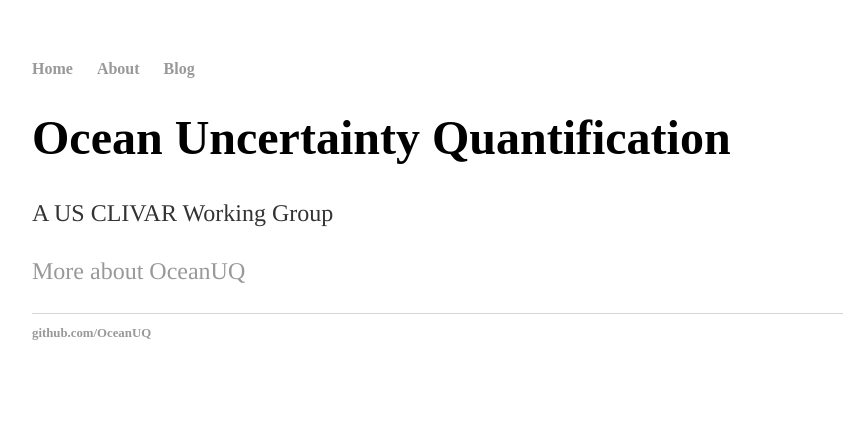
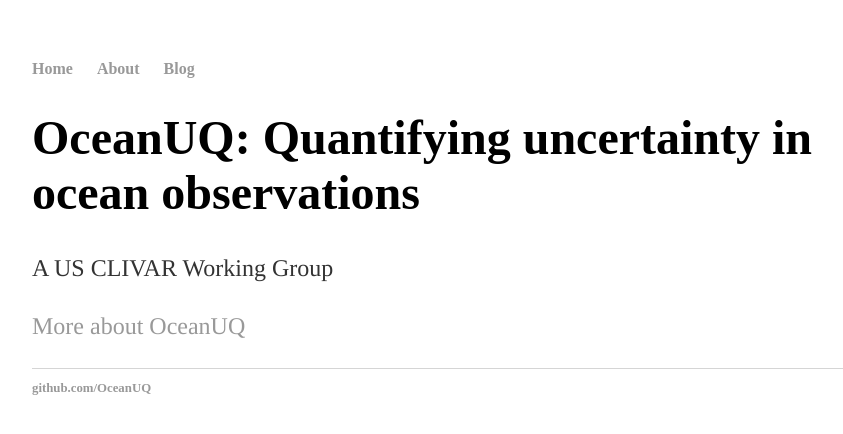
Before and after one commit to selipot/OceanUQ.github.io, a Jekyll site: the page built from index.html, in a window 1280 px wide. Shown: the top 434 px of the page, without its empty margins (160-1003 px from the left). Built offline with Jekyll 4.4.1, drawn with Linux system fonts in a browser that asks for light colours.

Commit message:
Update index.html

```diff
--- a/index.html
+++ b/index.html
@@ -3,7 +3,7 @@ layout: default
 title: OceanUQ
 ---
 <div class="blurb">
-	<h1>Ocean Uncertainty Quantification</h1>
+	<h1>OceanUQ: Quantifying uncertainty in ocean observations</h1>
 	<p>A US CLIVAR Working Group </p>
 	<p><a href="about.html">More about OceanUQ</a></p>
 </div><!-- /.blurb -->
```
